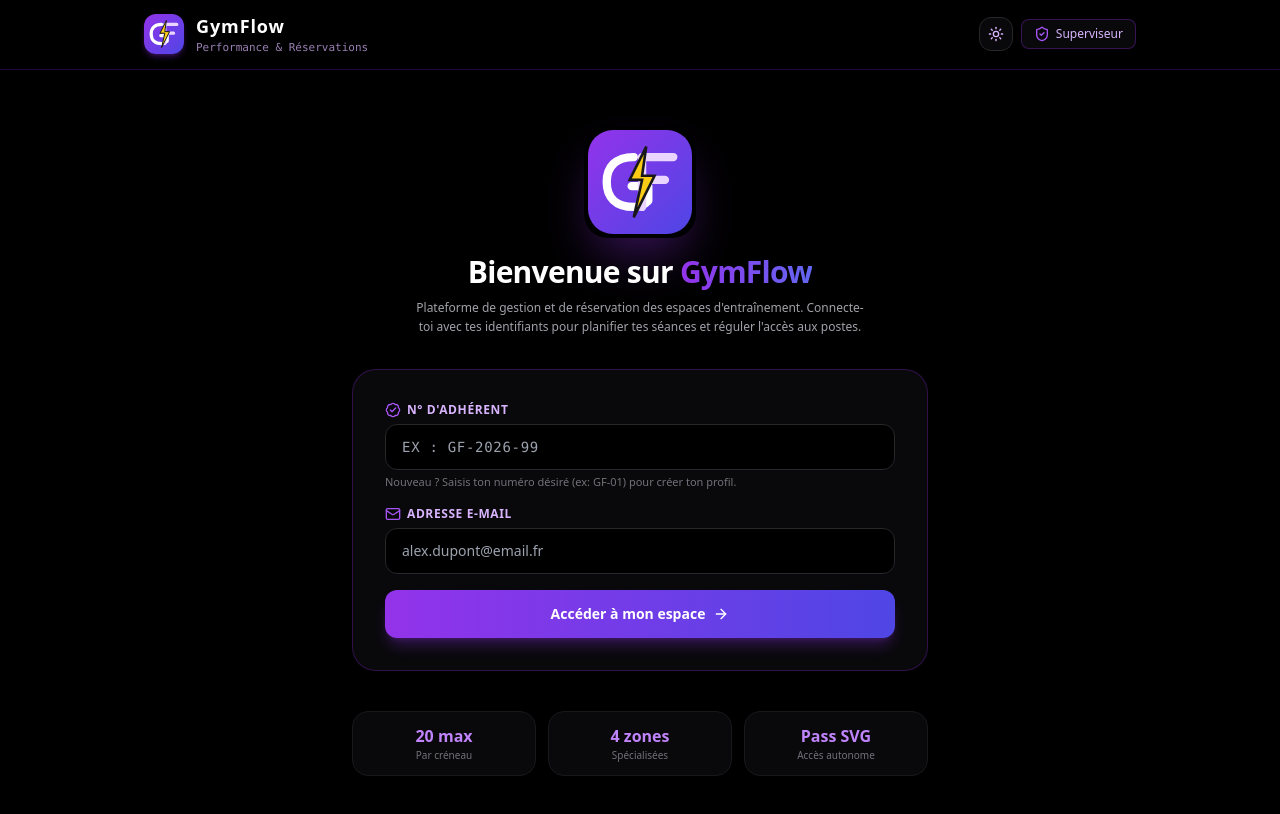
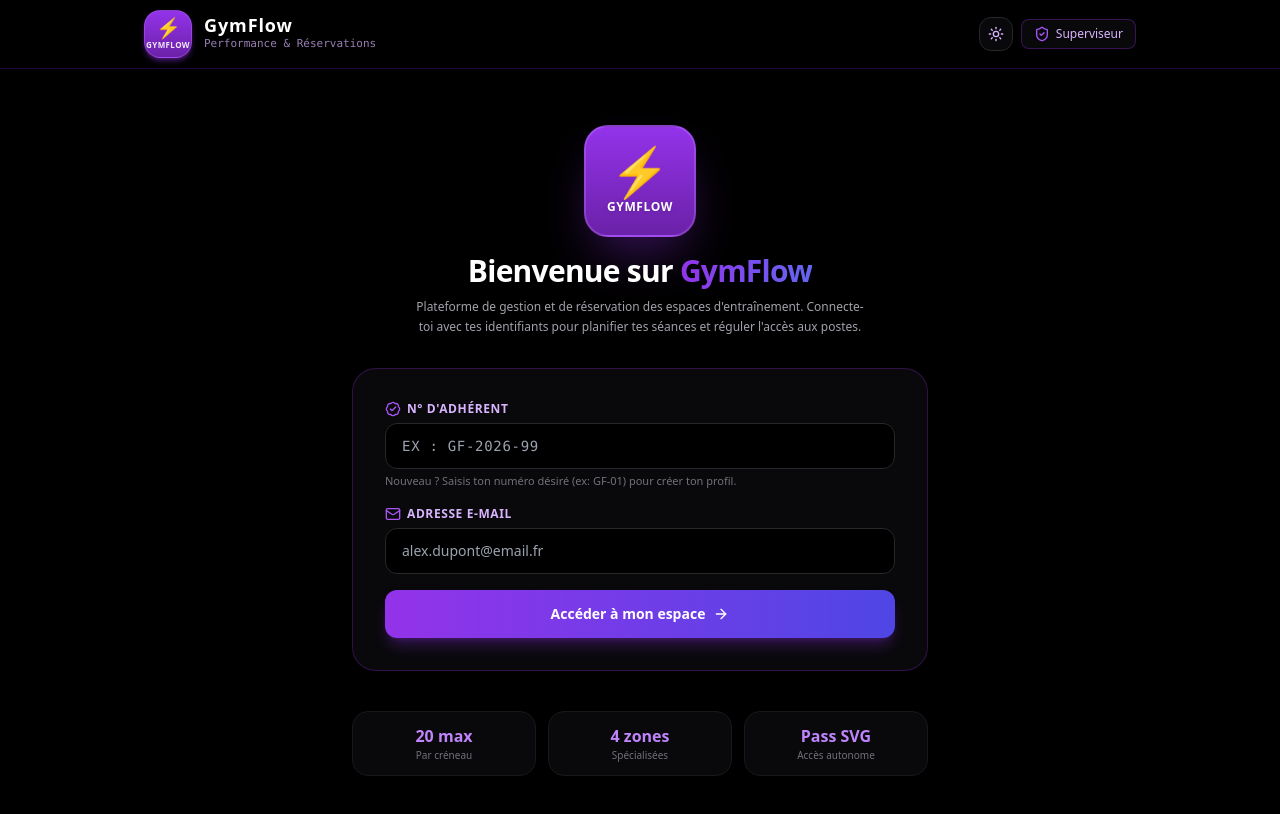
Before and after one commit to zoegrangeon/Reservation-creneau-salle-sport, a plain HTML site: page index.html in a window 1280 px wide. Drawn offline with nearby package versions, Linux system fonts and the light colour scheme.

Commit message:
design: nouveau logo emoji apple eclair sur fond violet avec texte gymflow

```diff
--- a/index.html
+++ b/index.html
@@ -32,34 +32,19 @@
 
   <!-- Header Global -->
   <header class="border-b border-slate-200 dark:border-purple-950/60 bg-white/90 dark:bg-black/90 backdrop-blur sticky top-0 z-40 transition-colors">
-    <div class="max-w-5xl mx-auto px-4 py-3 flex items-center justify-between">
+    <div class="max-w-5xl mx-auto px-4 py-2.5 flex items-center justify-between">
 
-      <!-- Brand Logo GF Option 1 -->
+      <!-- Brand Logo : Fond violet, éclair ⚡️ et GymFlow en petit en dessous -->
       <button id="navLogoBtn" class="flex items-center gap-3 group text-left">
-        <div class="w-10 h-10 rounded-xl overflow-hidden shadow-md shadow-purple-600/30 group-hover:scale-105 transition transform flex items-center justify-center">
-          <svg class="w-full h-full" viewBox="0 0 100 100" fill="none" xmlns="http://www.w3.org/2000/svg">
-            <rect width="100" height="100" rx="22" fill="url(#gradHeader)" />
-            <defs>
-              <linearGradient id="gradHeader" x1="0" y1="0" x2="100" y2="100" gradientUnits="userSpaceOnUse">
-                <stop stop-color="#9333ea" />
-                <stop offset="1" stop-color="#4f46e5" />
-              </linearGradient>
-            </defs>
-            <!-- Lettre G -->
-            <path d="M 44 26 C 26 26 18 36 18 50 C 18 64 26 74 44 74 C 50 74 54 72 58 68 L 58 54 L 42 54"
-                  stroke="white" stroke-width="8" stroke-linecap="round" stroke-linejoin="round"/>
-            <!-- Lettre F -->
-            <path d="M 52 74 L 52 26 L 82 26 M 52 48 L 74 48"
-                  stroke="#e9d5ff" stroke-width="8" stroke-linecap="round" stroke-linejoin="round"/>
-            <!-- Éclair central -->
-            <polygon points="56,16 40,48 52,48 44,84 64,44 52,44" fill="#facc15" stroke="#18181b" stroke-width="2.5" />
-          </svg>
+        <div class="w-12 h-12 rounded-2xl bg-gradient-to-b from-purple-600 to-purple-800 flex flex-col items-center justify-center text-white shadow-md shadow-purple-600/40 group-hover:scale-105 transition transform border border-purple-400/30">
+          <span class="text-xl leading-none select-none">⚡️</span>
+          <span class="text-[8px] font-black uppercase tracking-wider text-white/90 leading-tight mt-0.5">GymFlow</span>
         </div>
         <div>
-          <span class="text-lg font-black tracking-wider text-slate-900 dark:text-white">
+          <span class="text-lg font-black tracking-wider text-slate-900 dark:text-white leading-none block">
             GymFlow
           </span>
-          <p class="text-[11px] text-purple-600 dark:text-purple-300/70 font-mono">Performance & Réservations</p>
+          <p class="text-[11px] text-purple-600 dark:text-purple-300/70 font-mono mt-0.5">Performance & Réservations</p>
         </div>
       </button>
 
@@ -129,26 +114,11 @@
     <!-- ============================================================ -->
     <section id="welcomeSection" class="max-w-xl mx-auto my-6 text-center space-y-8">
 
-      <!-- Grand Logo Visuel GF Option 1 -->
+      <!-- Grand Logo Visuel : Fond violet, éclair ⚡️ et GymFlow en dessous -->
       <div class="space-y-4">
-        <div class="w-28 h-28 mx-auto rounded-3xl overflow-hidden shadow-2xl shadow-purple-600/40 p-1 flex items-center justify-center">
-          <svg class="w-full h-full" viewBox="0 0 100 100" fill="none" xmlns="http://www.w3.org/2000/svg">
-            <rect width="100" height="100" rx="24" fill="url(#gradWelcome)" />
-            <defs>
-              <linearGradient id="gradWelcome" x1="0" y1="0" x2="100" y2="100" gradientUnits="userSpaceOnUse">
-                <stop stop-color="#9333ea" />
-                <stop offset="1" stop-color="#4f46e5" />
-              </linearGradient>
-            </defs>
-            <!-- Lettre G -->
-            <path d="M 44 26 C 26 26 18 36 18 50 C 18 64 26 74 44 74 C 50 74 54 72 58 68 L 58 54 L 42 54"
-                  stroke="white" stroke-width="8" stroke-linecap="round" stroke-linejoin="round"/>
-            <!-- Lettre F -->
-            <path d="M 52 74 L 52 26 L 82 26 M 52 48 L 74 48"
-                  stroke="#e9d5ff" stroke-width="8" stroke-linecap="round" stroke-linejoin="round"/>
-            <!-- Éclair central -->
-            <polygon points="56,16 40,48 52,48 44,84 64,44 52,44" fill="#facc15" stroke="#18181b" stroke-width="2.5" />
-          </svg>
+        <div class="w-28 h-28 mx-auto rounded-3xl bg-gradient-to-b from-purple-600 to-purple-800 p-2 shadow-2xl shadow-purple-600/40 flex flex-col items-center justify-center border-2 border-purple-400/30">
+          <span class="text-5xl leading-none select-none">⚡️</span>
+          <span class="text-xs font-black uppercase tracking-wider text-white mt-1 drop-shadow">GymFlow</span>
         </div>
 
         <div>
@@ -240,22 +210,12 @@
     <!-- ============================================================ -->
     <section id="profileSection" class="hidden space-y-6">
 
-      <!-- Fiche Adhérent Connecté avec rappel du logo GF -->
+      <!-- Fiche Adhérent Connecté -->
       <div class="bg-white dark:bg-zinc-950 border border-slate-200 dark:border-purple-900/50 rounded-3xl p-6 shadow-xl flex flex-wrap items-center justify-between gap-6">
         <div class="flex items-center gap-4">
-          <div class="w-16 h-16 rounded-2xl overflow-hidden shadow-md shadow-purple-600/30 flex items-center justify-center">
-            <svg class="w-full h-full" viewBox="0 0 100 100" fill="none" xmlns="http://www.w3.org/2000/svg">
-              <rect width="100" height="100" rx="22" fill="url(#gradProf)" />
-              <defs>
-                <linearGradient id="gradProf" x1="0" y1="0" x2="100" y2="100" gradientUnits="userSpaceOnUse">
-                  <stop stop-color="#9333ea" />
-                  <stop offset="1" stop-color="#4f46e5" />
-                </linearGradient>
-              </defs>
-              <path d="M 44 26 C 26 26 18 36 18 50 C 18 64 26 74 44 74 C 50 74 54 72 58 68 L 58 54 L 42 54" stroke="white" stroke-width="8" stroke-linecap="round" stroke-linejoin="round"/>
-              <path d="M 52 74 L 52 26 L 82 26 M 52 48 L 74 48" stroke="#e9d5ff" stroke-width="8" stroke-linecap="round" stroke-linejoin="round"/>
-              <polygon points="56,16 40,48 52,48 44,84 64,44 52,44" fill="#facc15" stroke="#18181b" stroke-width="2.5" />
-            </svg>
+          <div class="w-16 h-16 rounded-2xl bg-gradient-to-b from-purple-600 to-purple-800 flex flex-col items-center justify-center text-white shadow-md shadow-purple-600/30 border border-purple-400/30">
+            <span class="text-2xl leading-none select-none">⚡️</span>
+            <span class="text-[9px] font-black uppercase tracking-wider text-white/90 leading-tight mt-0.5">GymFlow</span>
           </div>
           <div>
             <div class="flex items-center gap-2">
```
